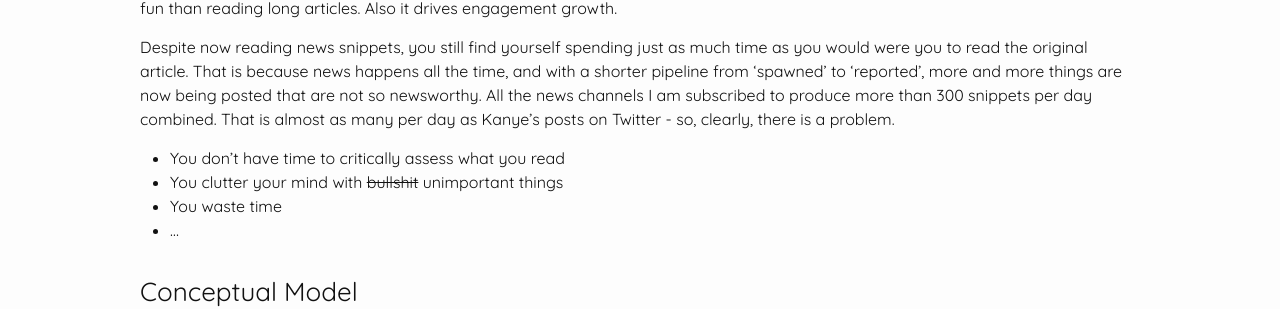
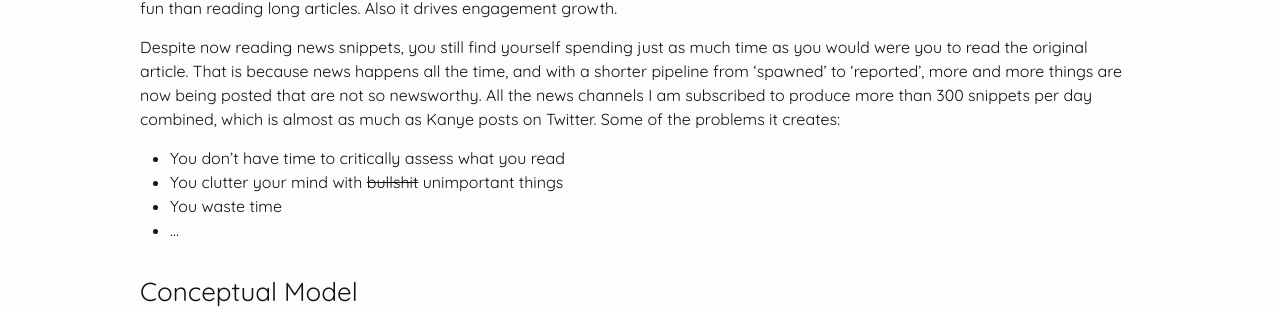
Before and after one commit to igorgukasyan/igorgukasyan.github.io, a Jekyll site: the page built from _posts/2025-04-02-daily_digest_part_one.md, in a window 1280 px wide and 900 px high. Shown: the part 398-707 px from the top of the window. Built offline with Jekyll 4.4.1, drawn with Linux system fonts in a browser that asks for light colours; some web fonts are replaced; formulas are drawn with MathJax 3.

Commit message:
Small fixes

```diff
--- a/_posts/2025-04-02-daily_digest_part_one.md
+++ b/_posts/2025-04-02-daily_digest_part_one.md
@@ -13,7 +13,7 @@ confusion_matrix: "assets/images/dd_conf_matrix_bert_test.png"
 
 Telegram turned my media consumption habits and preferences upside down with the rollout and popularization of 'channels'. Channels are essentially just curated message boards, where only one party can post on the main board, while others might be able to comment/interact with it in a different way. Channels reporting news are extremely popular on Telegram, getting millions of subscribers. Consuming news through snippets that someone carefully tailored to your political bubble's status quo is just much more fun than reading long articles. Also it drives engagement growth.
 
-Despite now reading news snippets, you still find yourself spending just as much time as you would were you to read the original article. That is because news happens all the time, and with a shorter pipeline from 'spawned' to 'reported', more and more things are now being posted that are not so newsworthy. All the news channels I am subscribed to produce more than 300 snippets per day combined. That is almost as many per day as Kanye's posts on Twitter - so, clearly, there is a problem.
+Despite now reading news snippets, you still find yourself spending just as much time as you would were you to read the original article. That is because news happens all the time, and with a shorter pipeline from 'spawned' to 'reported', more and more things are now being posted that are not so newsworthy. All the news channels I am subscribed to produce more than 300 snippets per day combined, which is almost as much as Kanye posts on Twitter. Some of the problems it creates:
 
 - You don't have time to critically assess what you read
 - You clutter your mind with ~~bullshit~~ unimportant things
```
